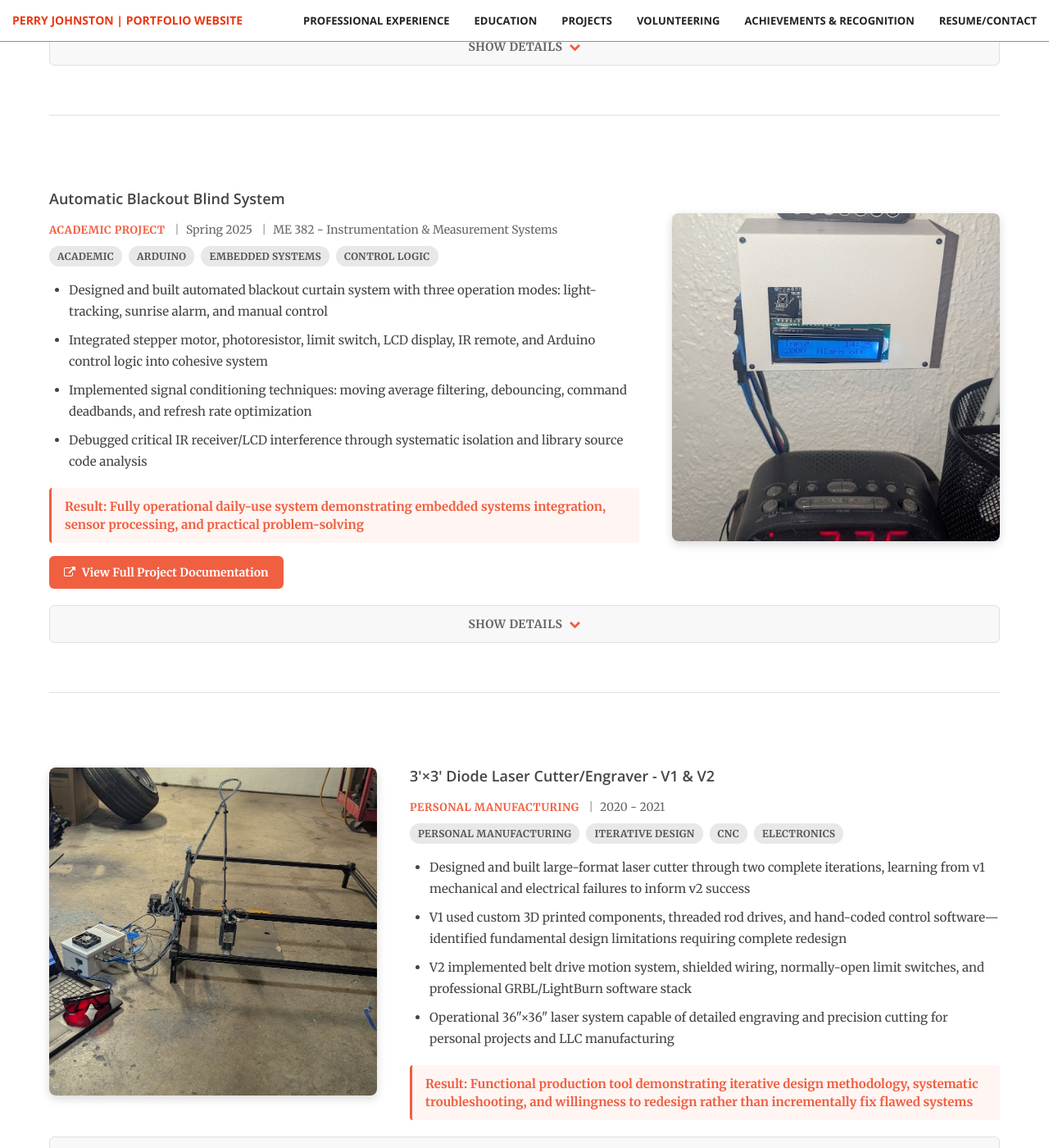
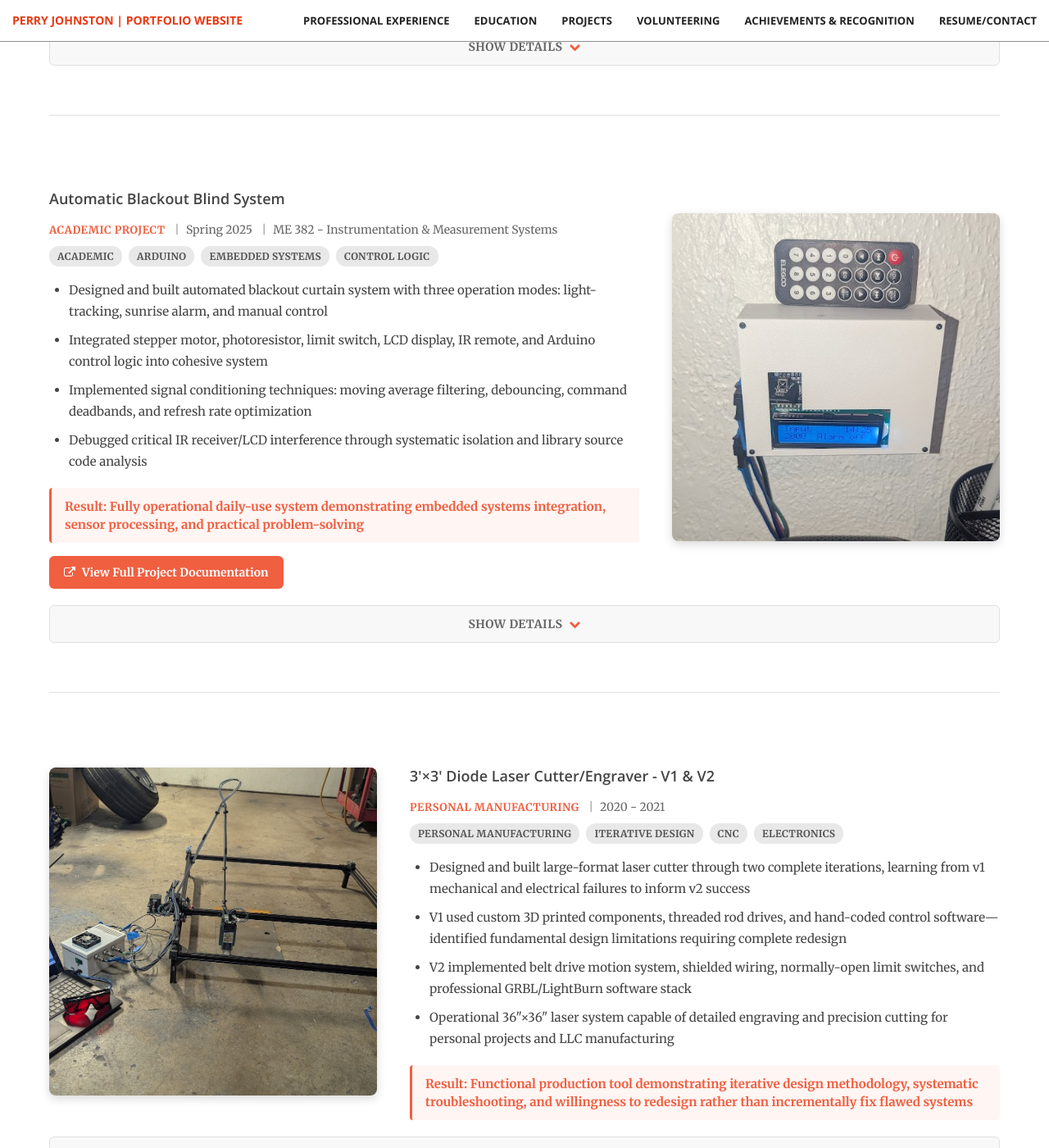
Before and after one commit to perryismyname/perryismyname.github.io, a Jekyll site: the page built from projects/index.html, in a window 1280 px wide and 1400 px high, scrolled down 3123 px. Shown: the whole window at 82% size. Built offline with Jekyll 4.4.1, drawn with Linux system fonts in a browser that asks for light colours.

Commit message:
Update index.html

```diff
--- a/projects/index.html
+++ b/projects/index.html
@@ -421,7 +421,7 @@ header_image: /img/portfolio/3.jpg
 
 <style>
   .project-entry:nth-of-type(5) .project-entry-image img {
-    object-position: center 70%;
+    object-position: center 30%;
   }
 </style>
 
```
